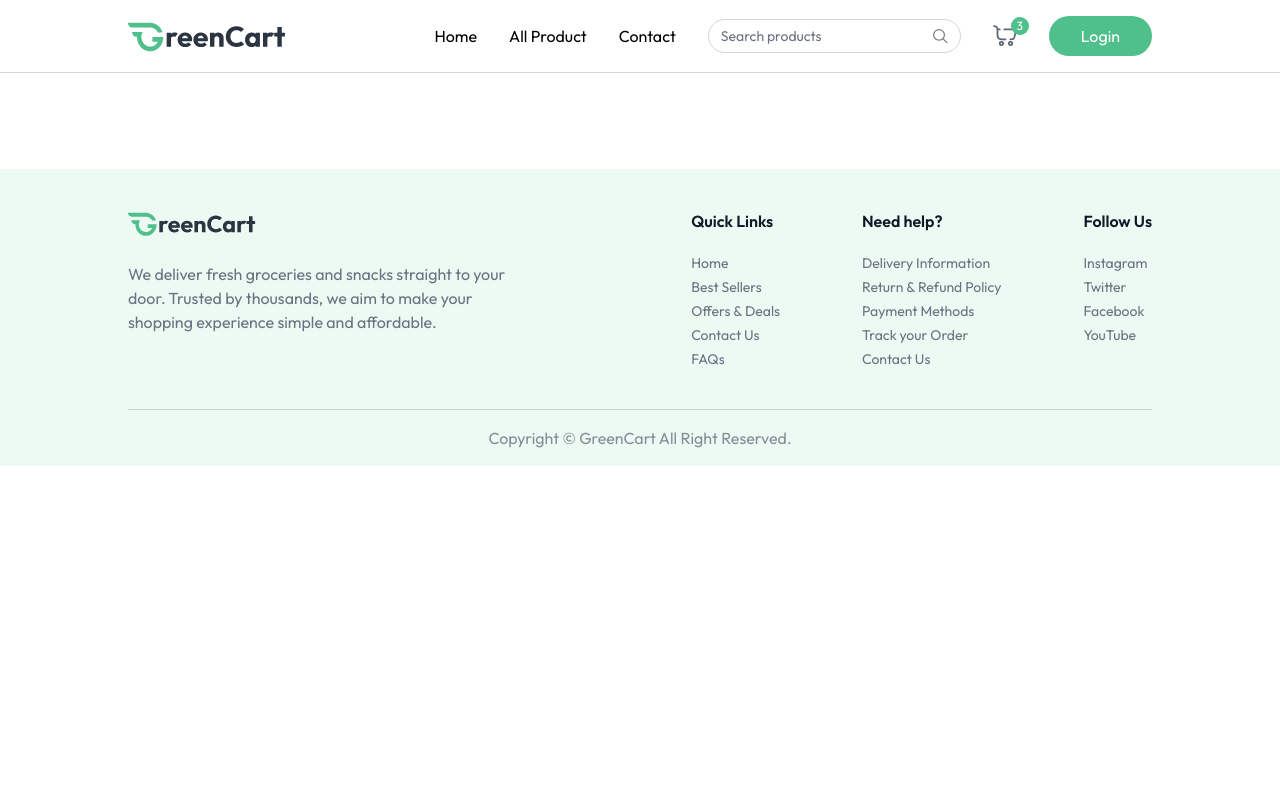
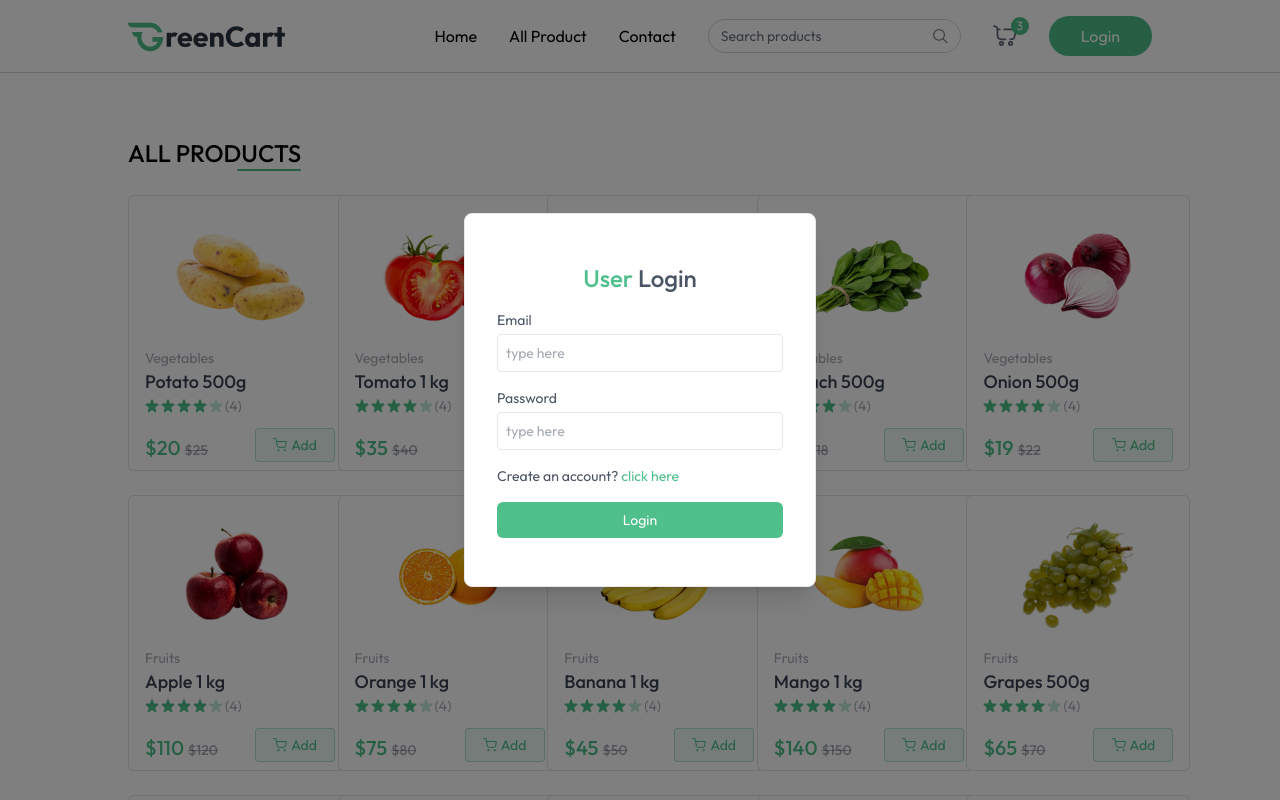
Before and after one commit to iCo09/Greent-Cart, a React (Vite) app in the folder client/: page /products in a window 1280 px wide. Both pictures are taken after a click on the button "Login". Shown: the top 800 px of the page. Built offline with nearby package versions, Linux system fonts and the light colour scheme.

Commit message:
Done with the Products page and also category wise products page

```diff
--- a/client/src/App.jsx
+++ b/client/src/App.jsx
@@ -4,17 +4,25 @@
 import Home from './pages/Home'
 import { Toaster } from 'react-hot-toast'
 import Footer from './components/Footer'
+import { useAppContext } from './context/AppContext'
+import Login from './components/Login'
+import AllProducts from './pages/AllProducts'
+import ProductCategory from './pages/ProductCategory'
 
 const App = () => {
 
   const isSellerPath = useLocation().pathname.includes('seller')
+  const {showUserLogin} = useAppContext()
   return (
     <div>
       {isSellerPath ? null : <Navbar/>}
+      {showUserLogin ? <Login/> : null}
       <Toaster />
       <div className={`${isSellerPath ? "" : "px-6 md:px-16 lg:px-24 xl:px-32"}`} >
         <Routes>
           <Route path='/' element={<Home/>} />
+          <Route path='/products' element={<AllProducts/>} />
+          <Route path='/products/:category' element={<ProductCategory/>} />
         </Routes>
       </div>
       {!isSellerPath && <Footer/>}
--- /dev/null
+++ b/client/src/components/Login.jsx
@@ -0,0 +1,61 @@
+import React from 'react'
+import { useAppContext } from '../context/AppContext'
+
+const Login = () => {
+
+    const {setShowUserLogin, setUser} = useAppContext()
+
+    const [state, setState] = React.useState("login");
+    const [name, setName] = React.useState("");
+    const [email, setEmail] = React.useState("");
+    const [password, setPassword] = React.useState("");
+
+    const onSubmitHandler = async (event) => {
+        event.preventDefault();
+        setUser({
+            email: "test@greatstack.dev",
+            name: "Great Stack",
+        })
+        setShowUserLogin(false);
+    }
+
+
+  return (
+    <div onClick={() => setShowUserLogin(false)} className='fixed top-0 bottom-0 left-0 right-0 z-30 flex items-center text-sm text-gray-600 bg-black/50' >
+
+      <form onSubmit={onSubmitHandler} onClick={(e) => e.stopPropagation()} className="flex flex-col gap-4 m-auto items-start p-8 py-12 w-80 sm:w-[352px] rounded-lg shadow-xl border border-gray-200 bg-white">
+            <p className="text-2xl font-medium m-auto">
+                <span className="text-primary">User</span> {state === "login" ? "Login" : "Sign Up"}
+            </p>
+            {state === "register" && (
+                <div className="w-full">
+                    <p>Name</p>
+                    <input onChange={(e) => setName(e.target.value)} value={name} placeholder="type here" className="border border-gray-200 rounded w-full p-2 mt-1 outline-indigo-500" type="text" required />
+                </div>
+            )}
+            <div className="w-full ">
+                <p>Email</p>
+                <input onChange={(e) => setEmail(e.target.value)} value={email} placeholder="type here" className="border border-gray-200 rounded w-full p-2 mt-1 outline-primary" type="email" required />
+            </div>
+            <div className="w-full ">
+                <p>Password</p>
+                <input onChange={(e) => setPassword(e.target.value)} value={password} placeholder="type here" className="border border-gray-200 rounded w-full p-2 mt-1 outline-primary" type="password" required />
+            </div>
+            {state === "register" ? (
+                <p>
+                    Already have account? <span onClick={() => setState("login")} className="text-primary cursor-pointer">click here</span>
+                </p>
+            ) : (
+                <p>
+                    Create an account? <span onClick={() => setState("register")} className="text-primary cursor-pointer">click here</span>
+                </p>
+            )}
+            <button className="bg-primary hover:bg-primary-dull transition-all text-white w-full py-2 rounded-md cursor-pointer">
+                {state === "register" ? "Create Account" : "Login"}
+            </button>
+        </form>
+    </div>
+  )
+}
+
+export default Login
--- a/client/src/components/Navbar.jsx
+++ b/client/src/components/Navbar.jsx
@@ -1,16 +1,22 @@
-import React from 'react'
+import React, { useEffect } from 'react'
 import { NavLink } from 'react-router-dom'
 import {assets} from '../assets/assets'
 import { useAppContext } from '../context/AppContext'
 
 const Navbar = () => {
     const [open, setOpen] = React.useState(false)
-    const {user, setUser, setShowUserLogin, navigate} = useAppContext();
+    const {user, setUser, setShowUserLogin, navigate, setSearchQuery, searchQuery} = useAppContext();
 
     const logout = async () => {
         setUser(null);
         navigate('/')
     }
+
+    useEffect(() => {
+        if(searchQuery.length > 0){
+            navigate("/products")
+        }
+    },[searchQuery])
 
   return (
     <nav className="flex items-center justify-between px-6 md:px-16 lg:px-24 xl:px-32 py-4 border-b border-gray-300 bg-white relative transition-all">
@@ -26,7 +32,7 @@
                 <NavLink to='/contact'>Contact</NavLink>
 
                 <div className="hidden lg:flex items-center text-sm gap-2 border border-gray-300 px-3 rounded-full">
-                    <input className="py-1.5 w-full bg-transparent outline-none placeholder-gray-500" type="text" placeholder="Search products" />
+                    <input onChange={(e) => setSearchQuery(e.target.value)} className="py-1.5 w-full bg-transparent outline-none placeholder-gray-500" type="text" placeholder="Search products" />
                     <img src={assets.search_icon} alt="search" className='w-4 h-4' />
                 </div>
 
--- a/client/src/components/ProductCard.jsx
+++ b/client/src/components/ProductCard.jsx
@@ -3,7 +3,6 @@
 import { useAppContext } from '../context/AppContext';
 
 const ProductCard = ({product}) => {
-    const [count, setCount] = React.useState(0);
     const {currency, addToCart, removeFromCart, cartItems, navigate} = useAppContext()
 
     return product && (
--- a/client/src/context/AppContext.jsx
+++ b/client/src/context/AppContext.jsx
@@ -15,6 +15,7 @@
   const [showUserLogin, setShowUserLogin] = useState(false);
   const [products, setProducts] = useState([]);
   const [cartItems, setCartItems] = useState({});
+  const [searchQuery, setSearchQuery] = useState({});
 
   //fetch all products
   const fetchProducts = async () => {
@@ -59,7 +60,7 @@
   },[])
 
   const value = { navigate, user, setUser, isSeller, setIsSeller, showUserLogin, setShowUserLogin
-    , products, currency, addToCart, updateCartItems, removeFromCart, cartItems
+    , products, currency, addToCart, updateCartItems, removeFromCart, cartItems, searchQuery, setSearchQuery
   };
 
   return (
--- /dev/null
+++ b/client/src/pages/AllProducts.jsx
@@ -0,0 +1,32 @@
+import React, { useEffect, useState } from 'react'
+import { useAppContext } from '../context/AppContext'
+import ProductCard from '../components/ProductCard'
+
+const AllProducts = () => {
+    const {products, searchQuery} = useAppContext()
+    const [filteredProducts, setFilteredProducts] = useState([])
+
+    useEffect(() => {
+        if(searchQuery.length > 0){
+            setFilteredProducts(products.filter(product => product.name.toLowerCase().includes(searchQuery.toLowerCase())
+        ))}else{
+            setFilteredProducts(products)
+        }
+    },[products, searchQuery])
+
+  return (
+    <div className='mt-16 flex flex-col'>
+      <div className='flex flex-col items-end w-max'>
+        <p className='text-2xl font-medium uppercase'>All Products</p>
+        <div className='w-16 h-0.5 bg-primary rounded-full'></div>
+      </div>
+      <div className='grid grid-cols-2 sm:grid-cols-3 md:grid-cols-4 gap-3 md:gap-6 lg:grid-cols-5 mt-6'>
+        {filteredProducts.filter((product) => product.inStock).map((product,index) => (
+            <ProductCard key={index} product={product}/>
+        ))}
+      </div>
+    </div>
+  )
+}
+
+export default AllProducts
--- /dev/null
+++ b/client/src/pages/ProductCategory.jsx
@@ -0,0 +1,39 @@
+import React from 'react'
+import { useAppContext } from '../context/AppContext'
+import { useParams } from 'react-router-dom'
+import { categories } from '../assets/assets'
+import ProductCard from '../components/ProductCard'
+
+const ProductCategory = () => {
+
+    const {products} = useAppContext()
+    const {category} = useParams()
+
+    const searchCategory = categories.find((item) => item.path.toLowerCase() === category)
+
+    const filteredProducts = products.filter((product) => product.category.toLowerCase() === category)
+
+  return (
+    <div className='mt-16'>
+      {searchCategory && (
+        <div className='flex flex-col items-end w-max'>
+            <p className='text-2xl font-medium'>{searchCategory.text.toUpperCase()}</p>
+            <div className='w-16 h-0.5 bg-primary rounded-full' ></div>
+        </div>
+      )}
+      {filteredProducts.length > 0 ? (
+        <div className='grid grid-cols-2 sm:grid-cols-3 md:grid-cols-4 lg:grid-cols-5 gap-3 md:gap-6 mt-6'>
+            {filteredProducts.map((product) =>(
+                <ProductCard key={product._id} product={product}/>
+            ) )}
+        </div>
+      ) : (
+        <div className='flex flex-col items-center justify-center h-[60vh'>
+            <p className='text-2xl font-medium text-primary'>No products found in this category</p>
+        </div>
+      )}
+    </div>
+  )
+}
+
+export default ProductCategory
```
